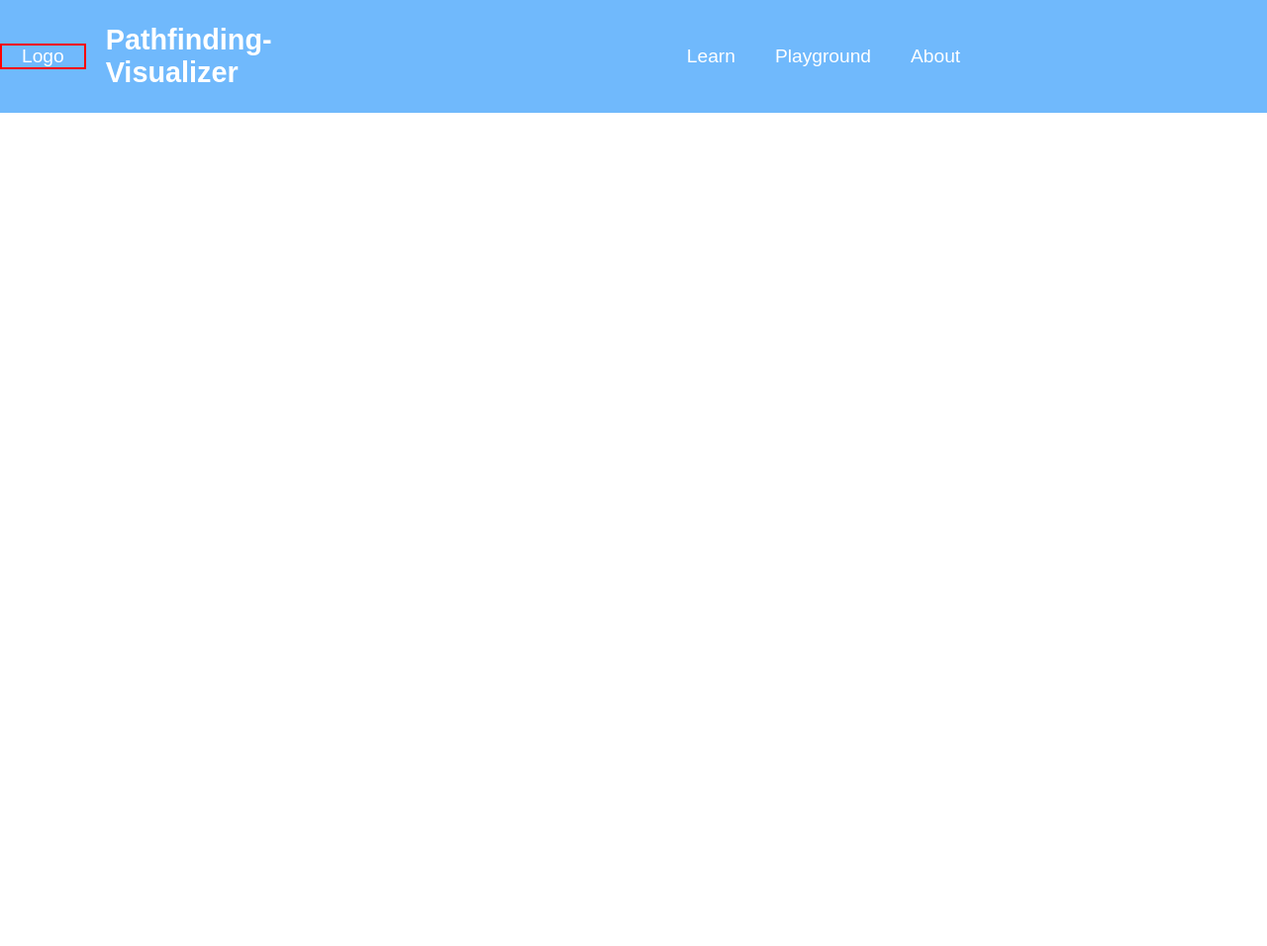
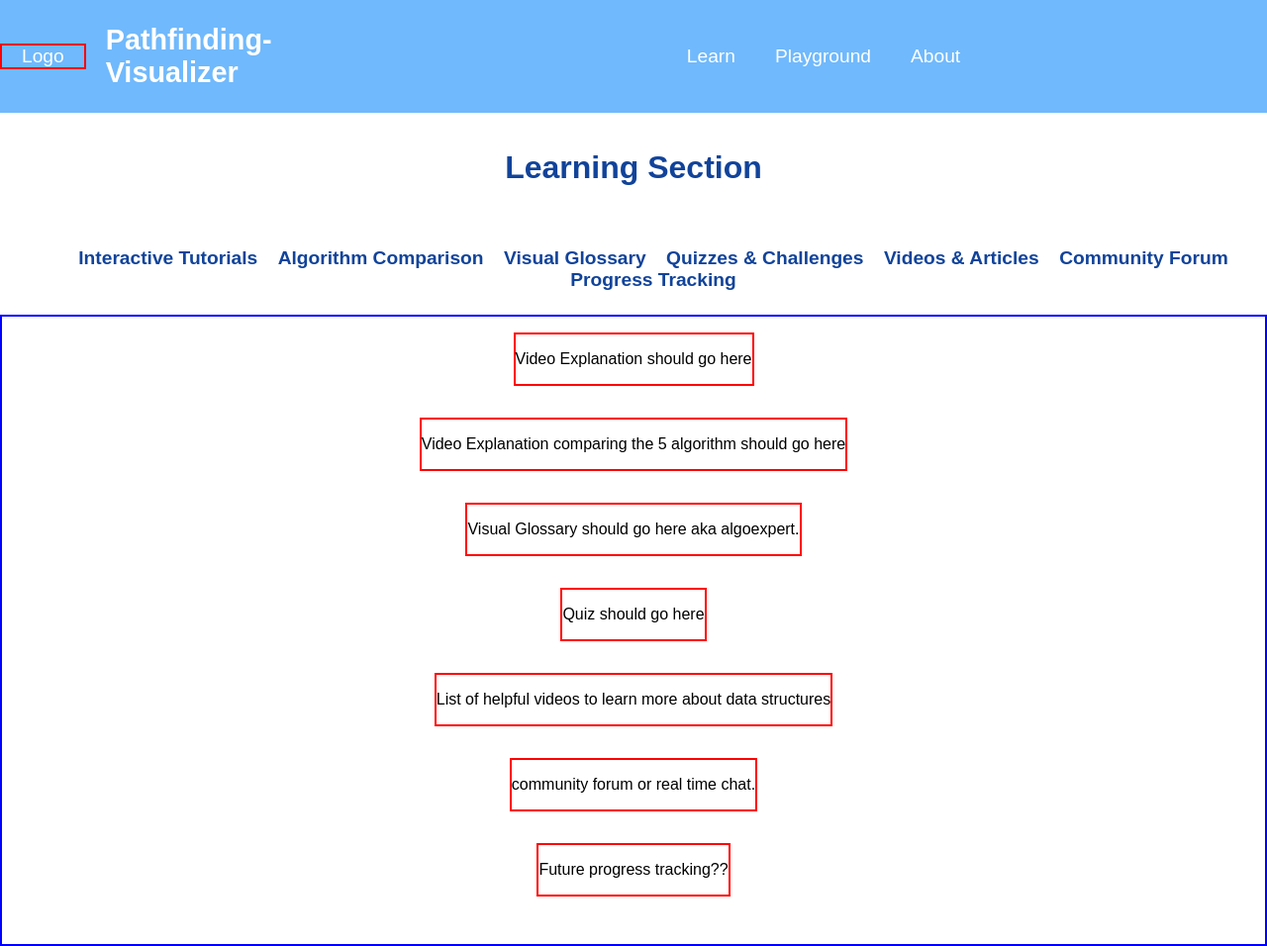
Before and after one commit to Davisino/Pathfinding-Visualizer-2, a website: page home.html in a window 1280 px wide. Shown: the whole page at 99% size. Before the commit the page ends 800 px from the top, so only its background shows below. Drawn offline with Linux system fonts and the light colour scheme.

Commit message:
feat(learning-section): Added layout for learning section

```diff
--- a/home.html
+++ b/home.html
@@ -24,5 +24,52 @@
     </nav>
 
 
+    <div class="content">
+      <header class="titleContent">
+        <h1>Learning Section</h1>
+    </header>
+    <nav>
+        <ul>
+            <li><a href="#interactive-tutorials">Interactive Tutorials</a></li>
+            <li><a href="#algorithm-comparison">Algorithm Comparison</a></li>
+            <li><a href="#visual-glossary">Visual Glossary</a></li>
+            <li><a href="#quizzes-challenges">Quizzes & Challenges</a></li>
+            <li><a href="#videos-articles">Videos & Articles</a></li>
+            <li><a href="#community-forum">Community Forum</a></li>
+            <li><a href="#progress-tracking">Progress Tracking</a></li>
+        </ul>
+    </nav>
+    <main>
+        <section id="interactive-tutorials">
+            <!-- Content for Interactive Tutorials -->
+          <p>Video Explanation should go here</p>
+        </section>
+        <section id="algorithm-comparison">
+            <!-- Content for Algorithm Comparison -->
+          <p>Video Explanation comparing the 5 algorithm should go here</p>
+        </section>
+        <section id="visual-glossary">
+            <!-- Content for Visual Glossary -->
+          <p>Visual Glossary should go here aka algoexpert.</p>
+        </section>
+        <section id="quizzes-challenges">
+            <!-- Content for Quizzes & Challenges -->
+          <p>Quiz should go here</p>
+        </section>
+        <section id="videos-articles">
+            <!-- Content for Videos & Articles -->
+          <p>List of helpful videos to learn more about data structures</p>
+        </section>
+        <section id="community-forum">
+            <!-- Content for Community Forum -->
+            <p>community forum or real time chat.</p>
+        </section>
+        <section id="progress-tracking">
+            <!-- Content for Progress Tracking -->
+            <p>Future progress tracking??</p>
+        </section>
+    </main>
+    </div>
+
 </body>
 </html>
--- a/public/css/common.css
+++ b/public/css/common.css
@@ -33,7 +33,7 @@ nav.topBar > div:nth-child(2) > div > a{
     text-decoration: none;
     color: white;
     border-bottom: 2px solid transparent;
-    transition: border-bottom-color 0.3s ease-in-out;
+    transition: border-bottom-color 0.1s ease-in-out;
 
 }
 nav.topBar > div:nth-child(2) > div > a:hover{
--- a/public/css/home.css
+++ b/public/css/home.css
@@ -219,3 +219,51 @@ td {
 div.container > div.row {
   padding-bottom: 50px;;
 }
+
+
+header.titleContent {
+    background-color: #ffffff;
+    color: rgb(17, 67, 154);
+    text-align: center;
+    padding: 1rem;
+}
+
+div.content > nav{
+  background-color: #ffffff;
+    text-align: center;
+    padding: 0.5rem;
+}
+div.content > nav > ul {
+  list-style-type: none;
+
+}
+
+div.content > nav > ul > li {
+    display: inline;
+    margin: 0 0.5rem;
+}
+
+div.content > nav  a {
+  color: rgb(17, 67, 154);
+  font-size: 1.2rem;
+  font-weight: bold;
+  text-decoration: none;
+  transition: 0.1s ease-in;
+}
+div.content > nav  a:hover {
+  border-bottom: solid 2px rgb(17, 67, 154);
+
+}
+
+div.content > main {
+  padding: 1rem;
+  display: flex;
+  border: solid 2px blue;
+  display: flex;
+  flex-direction: column;
+  align-items: center;
+}
+div.content > main >  section {
+  margin-bottom: 2rem;
+  border: solid 2px red;
+}
```
